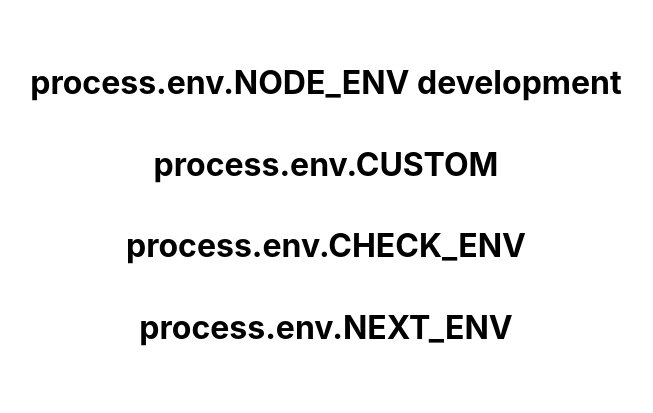
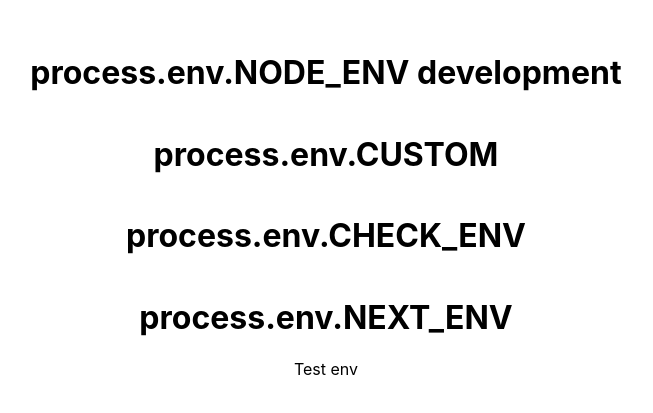
Before and after one commit to sthwrong/nextjs-learning, a Next.js app: page / in a window 1280 px wide. Shown: the part 195-608 px from the top of the page, without its empty margins (314-967 px from the left). Built offline with nearby package versions, Linux system fonts and the light colour scheme.

Commit message:
Test env heroku

```diff
--- a/pages/index.js
+++ b/pages/index.js
@@ -8,6 +8,7 @@ export default function Home() {
       <h1>process.env.CUSTOM {process.env.CUSTOM}</h1>
       <h1>process.env.CHECK_ENV {process.env.NEXT_PUBLIC_CHECK_ENV}</h1>
       <h1>process.env.NEXT_ENV {process.env.NEXT_ENV}</h1>
+      Test env
     </div>
   )
 }
```
